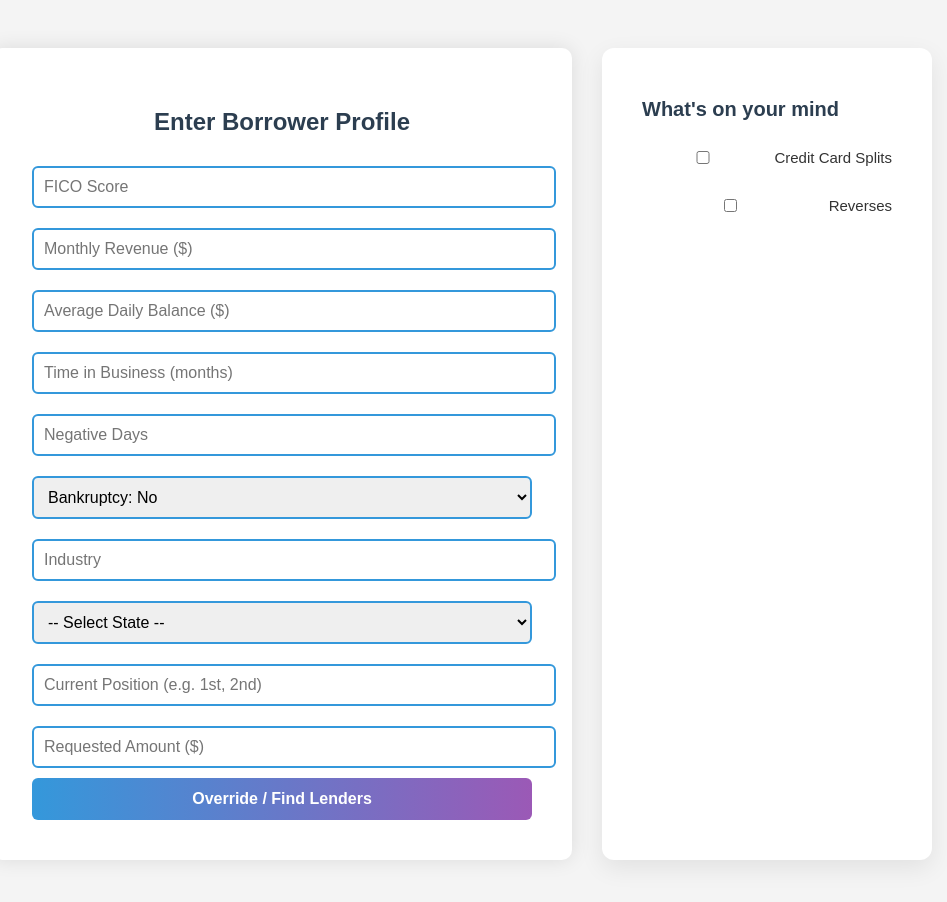
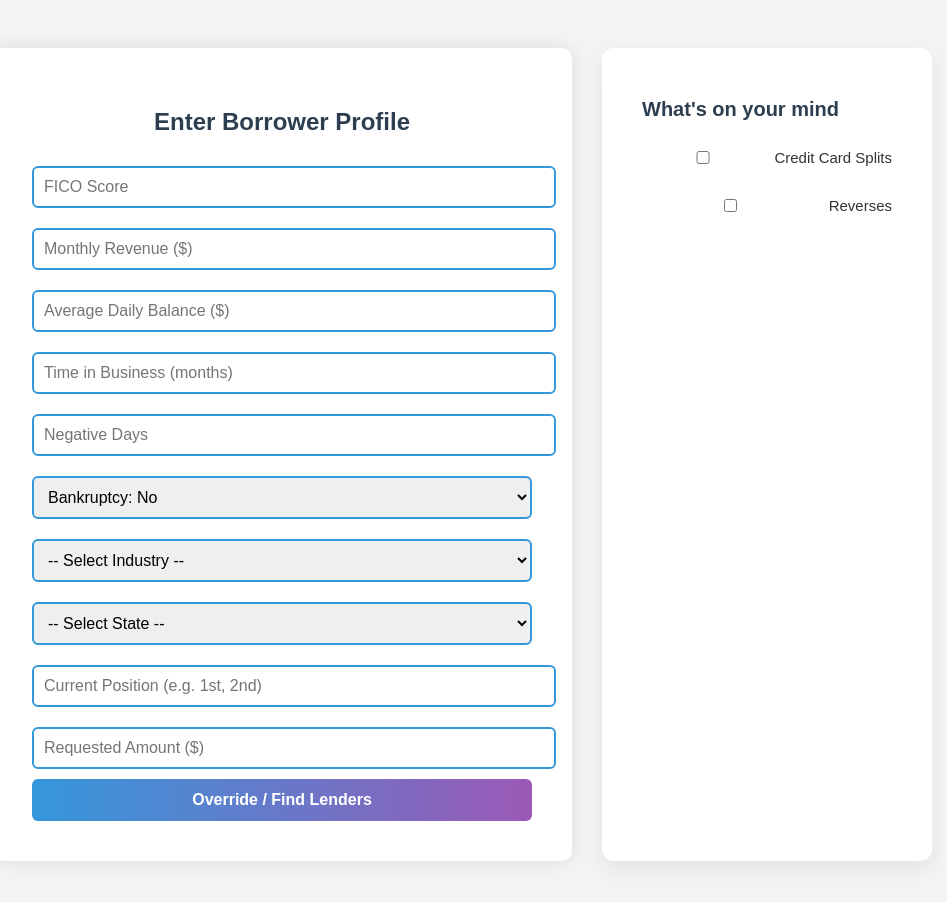
Before and after one commit to Maheedhar-rao/microservice-2, a website: page index.html in a window 1280 px wide. Shown: the whole page, without its empty margins (178-1125 px from the left). Drawn offline with Linux system fonts and the light colour scheme.

Commit message:
Update index.html
Added industry list drop down

```diff
--- a/index.html
+++ b/index.html
@@ -106,7 +106,87 @@
         <option value="no">Bankruptcy: No</option>
         <option value="yes">Bankruptcy: Yes</option>
       </select>
-      <input type="text" id="industry" placeholder="Industry" />
+      <select id="industry">
+  <option value="">-- Select Industry --</option>
+  <option>Adult Industry</option>
+  <option>Ammunition Sales</option>
+  <option>Antique Sales</option>
+  <option>Armored Car Services</option>
+  <option>Auction Houses</option>
+  <option>Auto Broker</option>
+  <option>Auto Dealer</option>
+  <option>Auto Export</option>
+  <option>Auto Repair</option>
+  <option>Auto Sales</option>
+  <option>Bail Bonds</option>
+  <option>Bitcoin/Crypto</option>
+  <option>CBD</option>
+  <option>Cannabis/Marijuana</option>
+  <option>Cash Advance</option>
+  <option>Charity/Non-profit</option>
+  <option>Check Cashing</option>
+  <option>Childcare</option>
+  <option>Church/Religious</option>
+  <option>Collection Agencies</option>
+  <option>Construction</option>
+  <option>Consumer Lending</option>
+  <option>Credit Counseling</option>
+  <option>Credit Repair</option>
+  <option>Credit Services</option>
+  <option>Credit Solutions</option>
+  <option>Crypto Mining</option>
+  <option>Debt Consolidation</option>
+  <option>Debt Settlement</option>
+  <option>Education</option>
+  <option>Escort Services</option>
+  <option>Financial Advisors</option>
+  <option>Financial Services</option>
+  <option>Firearm Sales</option>
+  <option>Forex Trading</option>
+  <option>Fuel Sales</option>
+  <option>Gambling</option>
+  <option>Gaming</option>
+  <option>Gas Stations</option>
+  <option>Gun Stores</option>
+  <option>Healthcare</option>
+  <option>Hemp</option>
+  <option>Home-Based Business</option>
+  <option>Hookah Lounge</option>
+  <option>Investment Firms</option>
+  <option>Legal/Law Firms</option>
+  <option>Loan Modification</option>
+  <option>Loan/Finance Companies</option>
+  <option>Marketing Agencies</option>
+  <option>Money Services</option>
+  <option>Mortgage Brokers</option>
+  <option>Multi-Level Marketing</option>
+  <option>Mutual Funds</option>
+  <option>Non-Profits</option>
+  <option>Nutraceuticals</option>
+  <option>Oil Sales</option>
+  <option>Pawn Shops</option>
+  <option>Payday Loans</option>
+  <option>Payroll Advances</option>
+  <option>Pharmaceutical Sales</option>
+  <option>Private Equity</option>
+  <option>Private Lending</option>
+  <option>Real Estate</option>
+  <option>Rehab Centers</option>
+  <option>Religious Institutions</option>
+  <option>Rental Property</option>
+  <option>Securities</option>
+  <option>Stock Trading</option>
+  <option>Stockbrokers</option>
+  <option>Supplements</option>
+  <option>Tax Services</option>
+  <option>Telemarketing</option>
+  <option>Title Companies</option>
+  <option>Tobacco</option>
+  <option>Trucking</option>
+  <option>Unions</option>
+  <option>Used Auto Sales</option>
+  <option>Weapons Sales</option>
+</select>
       <select id="restrictedStates">
   <option value="">-- Select State --</option>
   <option value="AL">Alabama</option>
```
